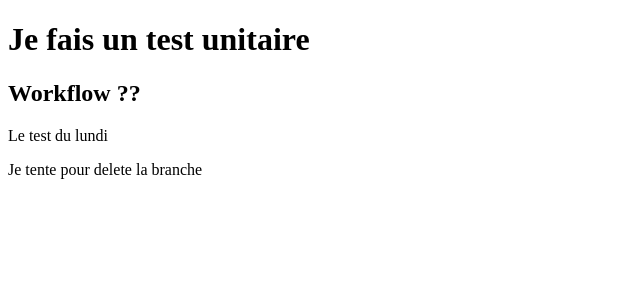
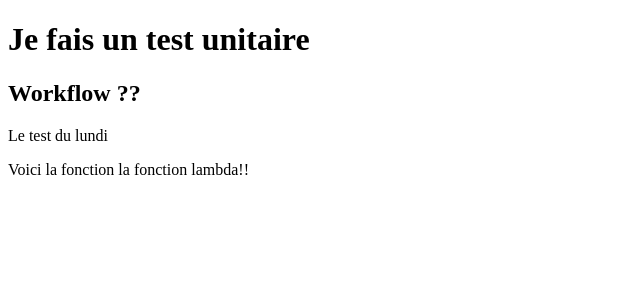
Before and after one commit to AdminTiaki/interfaceAdmin, an Angular app: page / in a window 1280 px wide. Shown: the top 300 px of the page, without its empty margins (0-640 px from the left). Built offline with nearby package versions, Linux system fonts and the light colour scheme.

Commit message:
fonction lambda ok

```diff
--- a/src/app/app.component.html
+++ b/src/app/app.component.html
@@ -2,4 +2,4 @@
 <h1>Je fais un test unitaire</h1>
 <h2>Workflow ??</h2>
 <p>Le test du lundi</p>
-<p>Je tente pour delete la branche</p>
+<p>Voici la fonction la fonction lambda!!</p>
```
